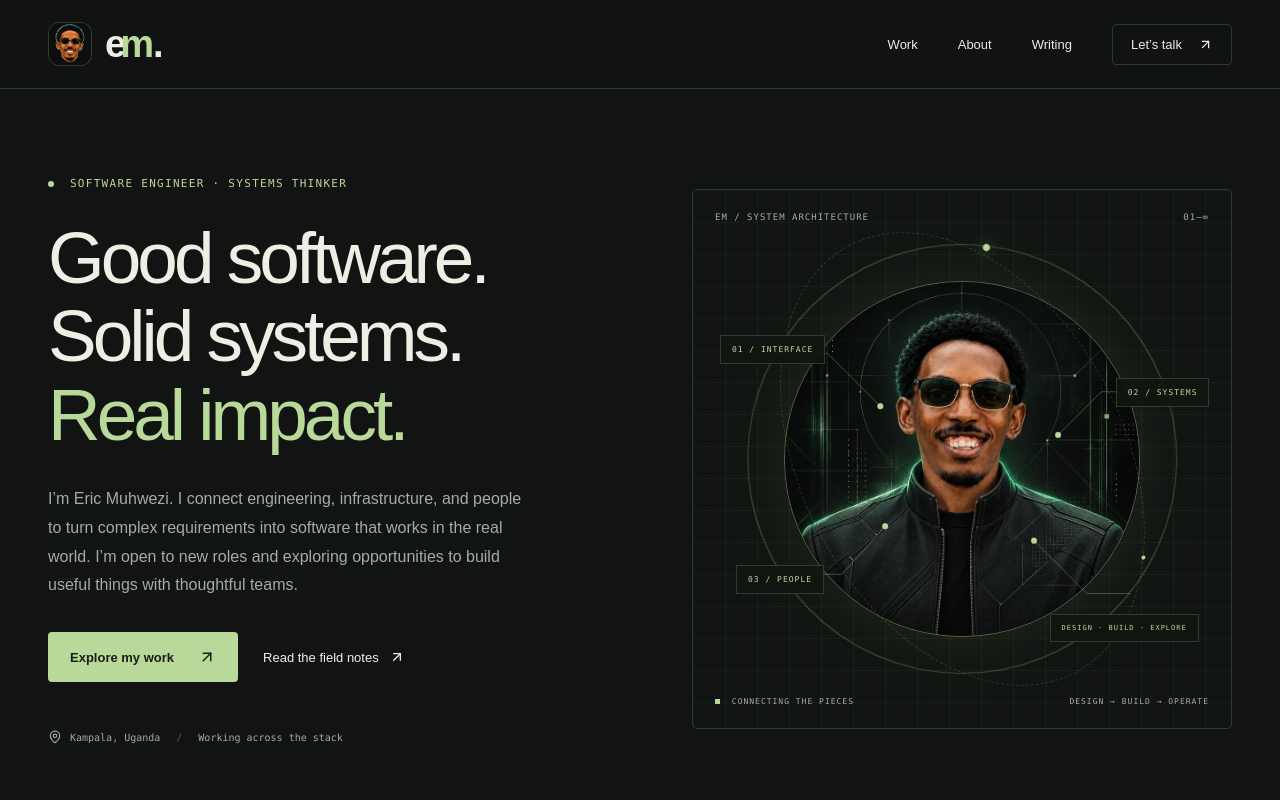
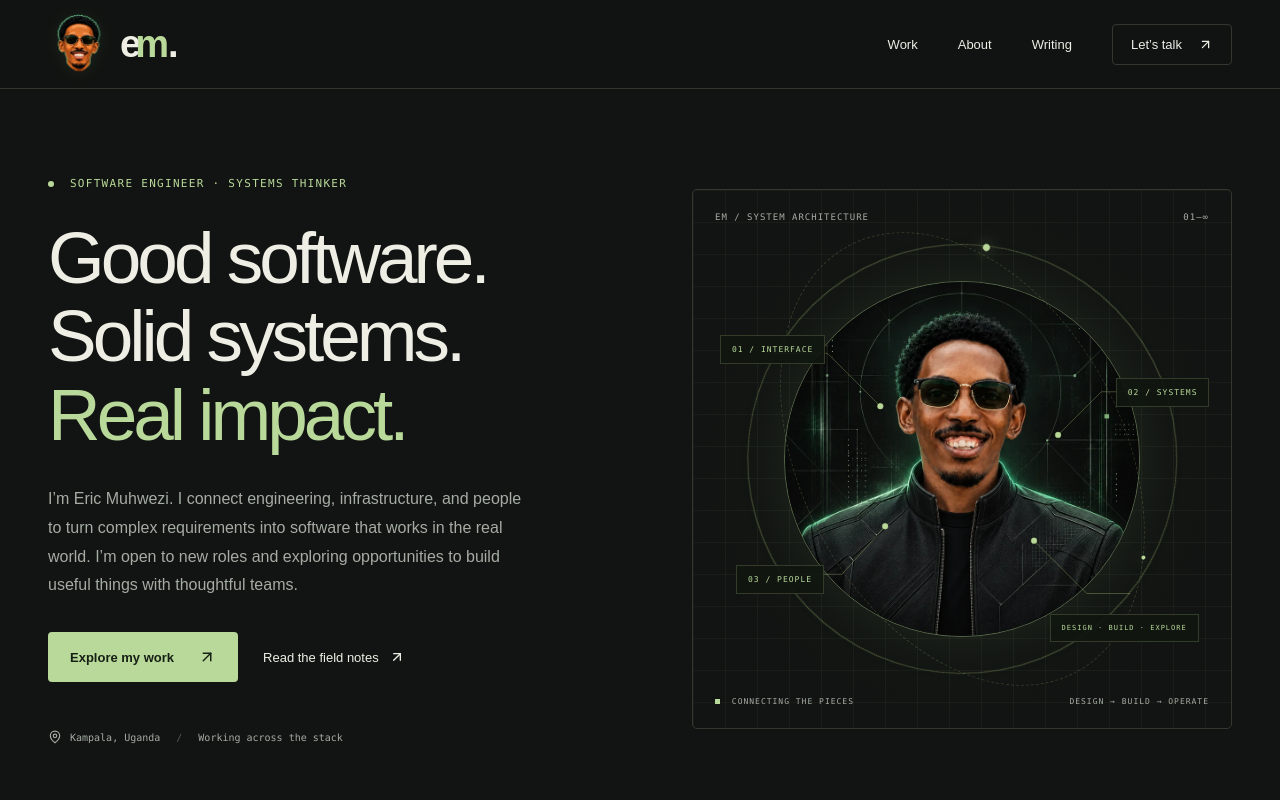
Before and after one commit to ericmuh/ericmuh, a Next.js app: page / in a window 1280 px wide. Shown: the top 800 px of the page. Built offline with nearby package versions, Linux system fonts and the light colour scheme.

Commit message:
feat(brand): enlarge portrait logo with transparent free-standing silhouette

```diff
--- a/app/components/Header.tsx
+++ b/app/components/Header.tsx
@@ -9,7 +9,7 @@ export default function Header() {
     <header className="site-header">
       <div className="nav-wrap">
         <Link href="/" className="brand-lockup" aria-label="Eric MUH home">
-          <Image className="brand-avatar" src="/images/eric-avatar.webp" alt="" width={44} height={44} />
+          <Image className="brand-avatar" src="/images/eric-logo-cutout.webp" alt="" width={62} height={62} />
           <span className="wordmark">e<span>m</span><i>.</i></span>
         </Link>
         <button
--- a/app/styles/globals.css
+++ b/app/styles/globals.css
@@ -1064,3 +1064,8 @@ h3 {
   .brand-lockup { gap: 10px; }
   .brand-avatar { width: 36px; height: 36px; border-radius: 10px; }
 }
+
+/* Free-standing portrait mark: the silhouette defines its own outline. */
+.brand-avatar { width: 62px; height: 62px; object-fit: contain; border: 0; border-radius: 0; background: transparent; filter: drop-shadow(0 2px 8px #a8c78018); }
+.brand-lockup { gap: 10px; }
+@media (max-width: 700px) { .brand-avatar { width: 50px; height: 50px; border-radius: 0; } }
```
Also changed, not shown: public/images/eric-logo-cutout.webp (added), 1 other file (tests, documents, lock files or other folders).
